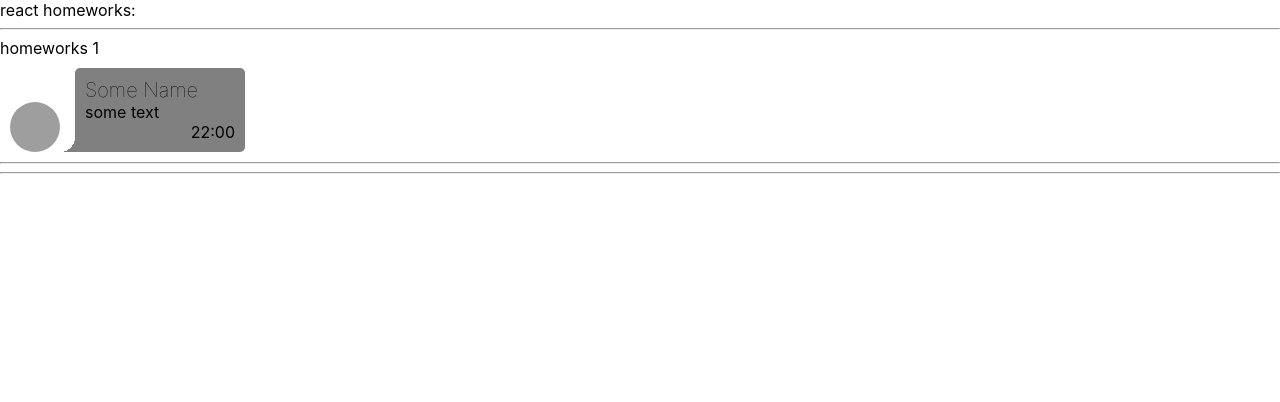
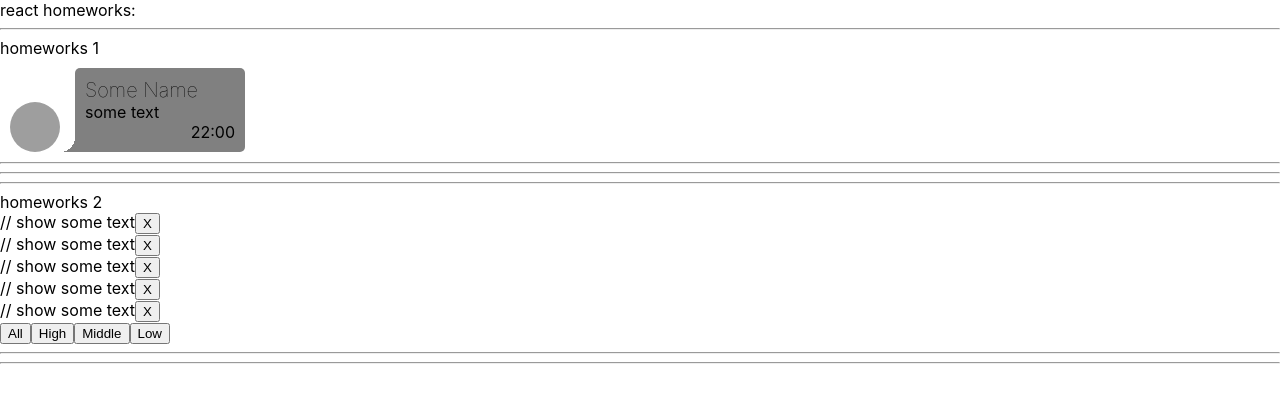
Before and after one commit to DmitriyKaplan28/homework, a React (Create React App) app: page / in a window 1280 px wide. Shown: the top 402 px of the page. Built offline with nearby package versions, Linux system fonts and the light colour scheme; grey boxes are pictures that could not be loaded.

Commit message:
2 started

```diff
--- a/src/p1-main/m1-ui/u1-app/App.tsx
+++ b/src/p1-main/m1-ui/u1-app/App.tsx
@@ -1,13 +1,14 @@
 import React from 'react'
 import s from './App.module.css'
 import HW1 from '../../../p2-homeworks/h1/HW1'
+import HW2 from "../../../p2-homeworks/h2/HW2";
 
 function App() {
     return (
         <div className={s.App}>
             <div>react homeworks:</div>
             <HW1/>
-            {/*<HW2/>*/}
+            <HW2/>
             {/*<HW3/>*/}
             {/*<HW4/>*/}
             {/*<HW5/>*/}
```
